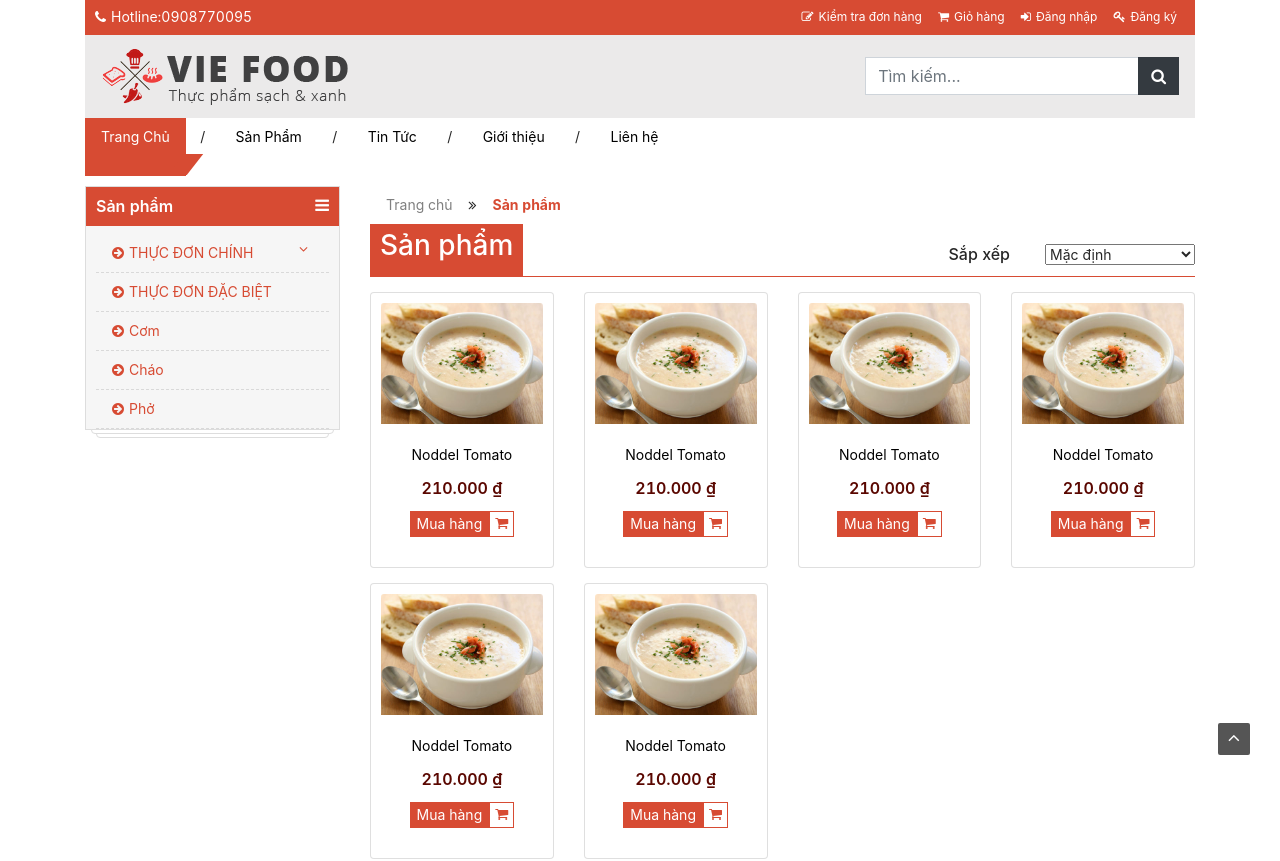
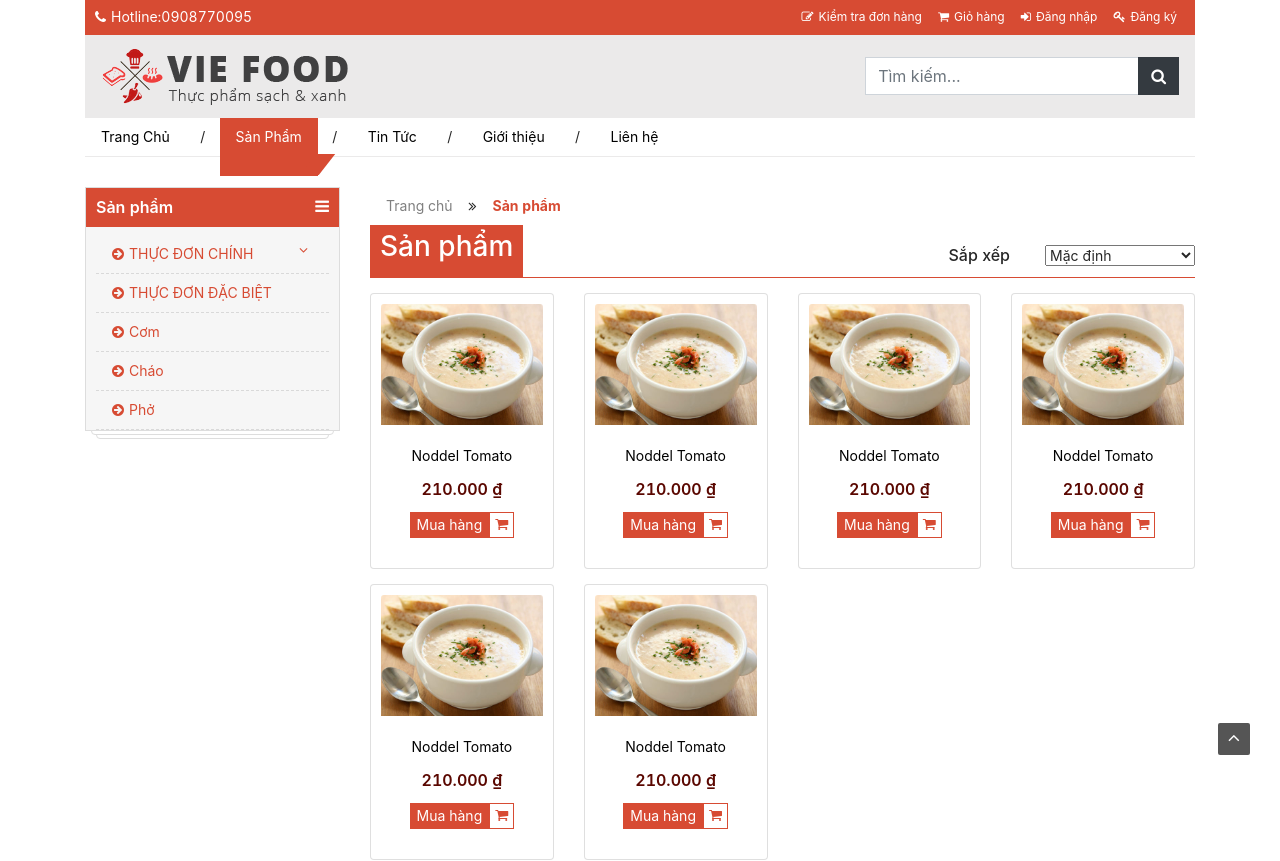
Before and after one commit to xuanthuy78/Vni-Foody-Frontend, a React (Create React App) app: page /product in a window 1280 px wide. Shown: the top 861 px of the page. Built offline with nearby package versions, Linux system fonts and the light colour scheme.

Commit message:
add active for menu in header

```diff
--- a/src/components/layout/header/Header.jsx
+++ b/src/components/layout/header/Header.jsx
@@ -1,6 +1,7 @@
 import React, { Component } from 'react'
 import { Link } from 'react-router-dom'
 import './Header.scss'
+import HeaderMenu from '../headerMenu/HeaderMenu'
 
 export class Header extends Component {
   render() {
@@ -162,44 +163,8 @@ export class Header extends Component {
               </form>
             </nav>
           </section>
-          <section className="header-menu">
-            <ul className="nav">
-              <li className="nav-item active">
-                <Link className="nav-link" to="#">
-                  Trang Chủ
-                </Link>
-                <div className="menu-caret" />
-              </li>
-              <li className="menu-icon">/</li>
-              <li className="nav-item">
-                <Link className="nav-link" to="#">
-                  Sản Phẩm
-                </Link>
-                <div className="menu-caret" />
-              </li>
-              <li className="menu-icon">/</li>
-              <li className="nav-item">
-                <Link className="nav-link" to="#">
-                  Tin Tức
-                </Link>
-                <div className="menu-caret" />
-              </li>
-              <li className="menu-icon">/</li>
-              <li className="nav-item">
-                <Link className="nav-link" to="#">
-                  Giới thiệu
-                </Link>
-                <div className="menu-caret" />
-              </li>
-              <li className="menu-icon">/</li>
-              <li className="nav-item">
-                <Link className="nav-link" to="#">
-                  Liên hệ
-                </Link>
-                <div className="menu-caret" />
-              </li>
-            </ul>
-          </section>
+          {/*Header-Menu*/}
+          <HeaderMenu />
         </div>
       </header>
     )
--- a/src/components/layout/header/Header.scss
+++ b/src/components/layout/header/Header.scss
@@ -47,9 +47,10 @@ $hover-color: white;
     }
   }
   .header-menu {
+    border-bottom: 1px solid rgb(235, 234, 234);
     .nav {
       background: #ffff !important;
-      .active,
+      .selected,
       .nav-item:hover {
         background: $menu-backgroud;
         .nav-link {
@@ -82,16 +83,14 @@ $hover-color: white;
       .nav-item {
         position: relative;
         .nav-link {
-          color: black !important;
+          color: black;
           &:hover {
             color: $hover-color !important;
           }
         }
       }
-      .active {
-        .nav-link {
-          color: $hover-color !important;
-        }
+      .selected {
+        color: $hover-color !important;
       }
       .menu-icon {
         padding: 0.5rem 0.9rem;
--- /dev/null
+++ b/src/components/layout/headerMenu/HeaderMenu.jsx
@@ -0,0 +1,66 @@
+import React, { Component } from 'react'
+import { NavLink } from 'react-router-dom'
+
+export class HeaderMenu extends Component {
+  render() {
+    return (
+      <section className="header-menu">
+        <ul className="nav">
+          <li className="nav-item">
+            <NavLink
+              className="nav-link"
+              exact
+              activeClassName="selected"
+              to="/"
+            >
+              Trang Chủ
+              <div className="menu-caret" />
+            </NavLink>
+          </li>
+          <li className="menu-icon">/</li>
+          <li className="nav-item">
+            <NavLink
+              className="nav-link"
+              activeClassName="selected"
+              to="/product"
+            >
+              Sản Phẩm
+              <div className="menu-caret" />
+            </NavLink>
+          </li>
+          <li className="menu-icon">/</li>
+          <li className="nav-item">
+            <NavLink className="nav-link" activeClassName="selected" to="/news">
+              Tin Tức
+              <div className="menu-caret" />
+            </NavLink>
+          </li>
+          <li className="menu-icon">/</li>
+          <li className="nav-item">
+            <NavLink
+              className="nav-link"
+              activeClassName="selected"
+              to="/introduce"
+            >
+              Giới thiệu
+              <div className="menu-caret" />
+            </NavLink>
+          </li>
+          <li className="menu-icon">/</li>
+          <li className="nav-item">
+            <NavLink
+              className="nav-link"
+              activeClassName="selected"
+              to="/contact"
+            >
+              Liên hệ
+              <div className="menu-caret" />
+            </NavLink>
+          </li>
+        </ul>
+      </section>
+    )
+  }
+}
+
+export default HeaderMenu
```
